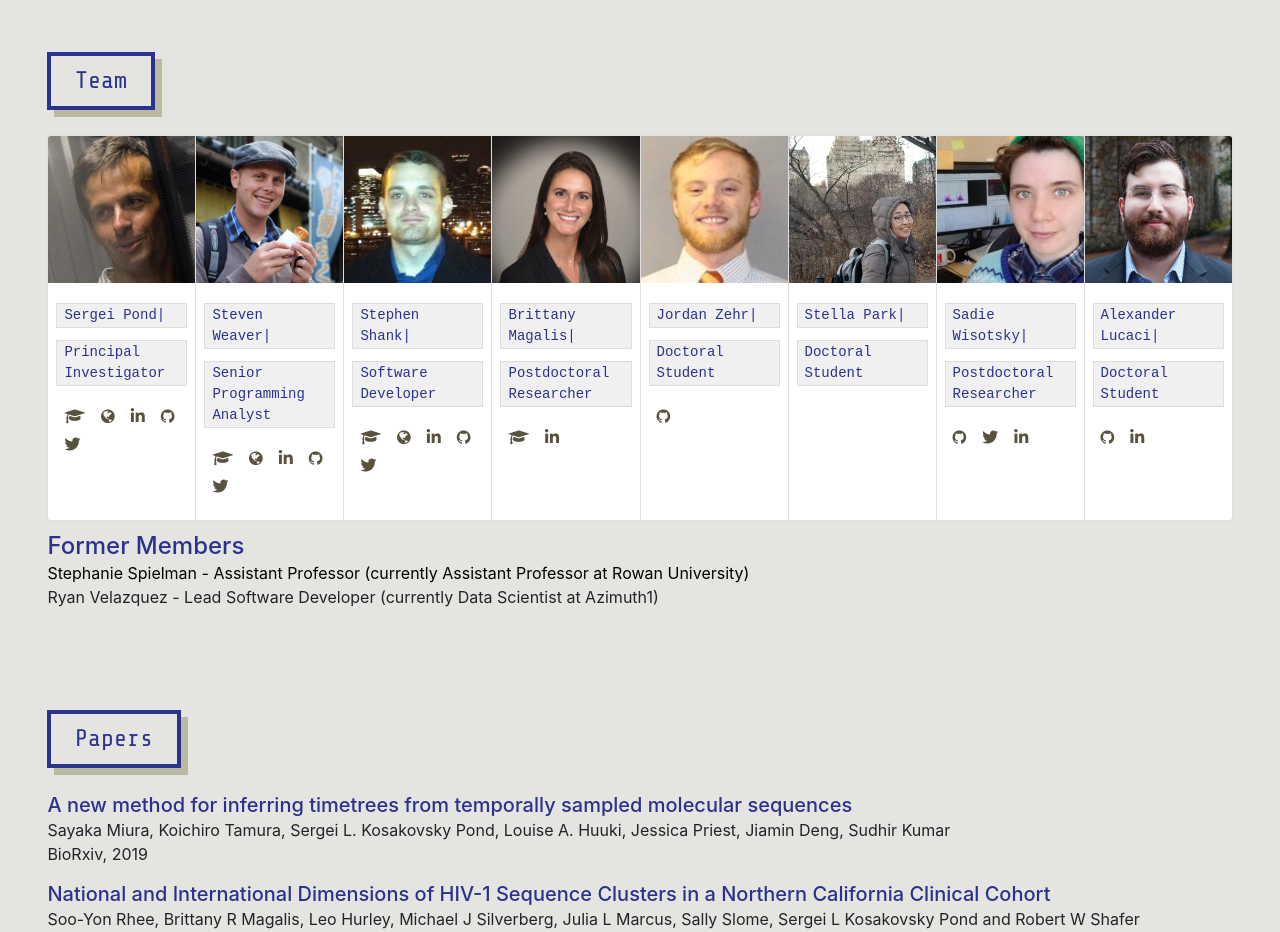
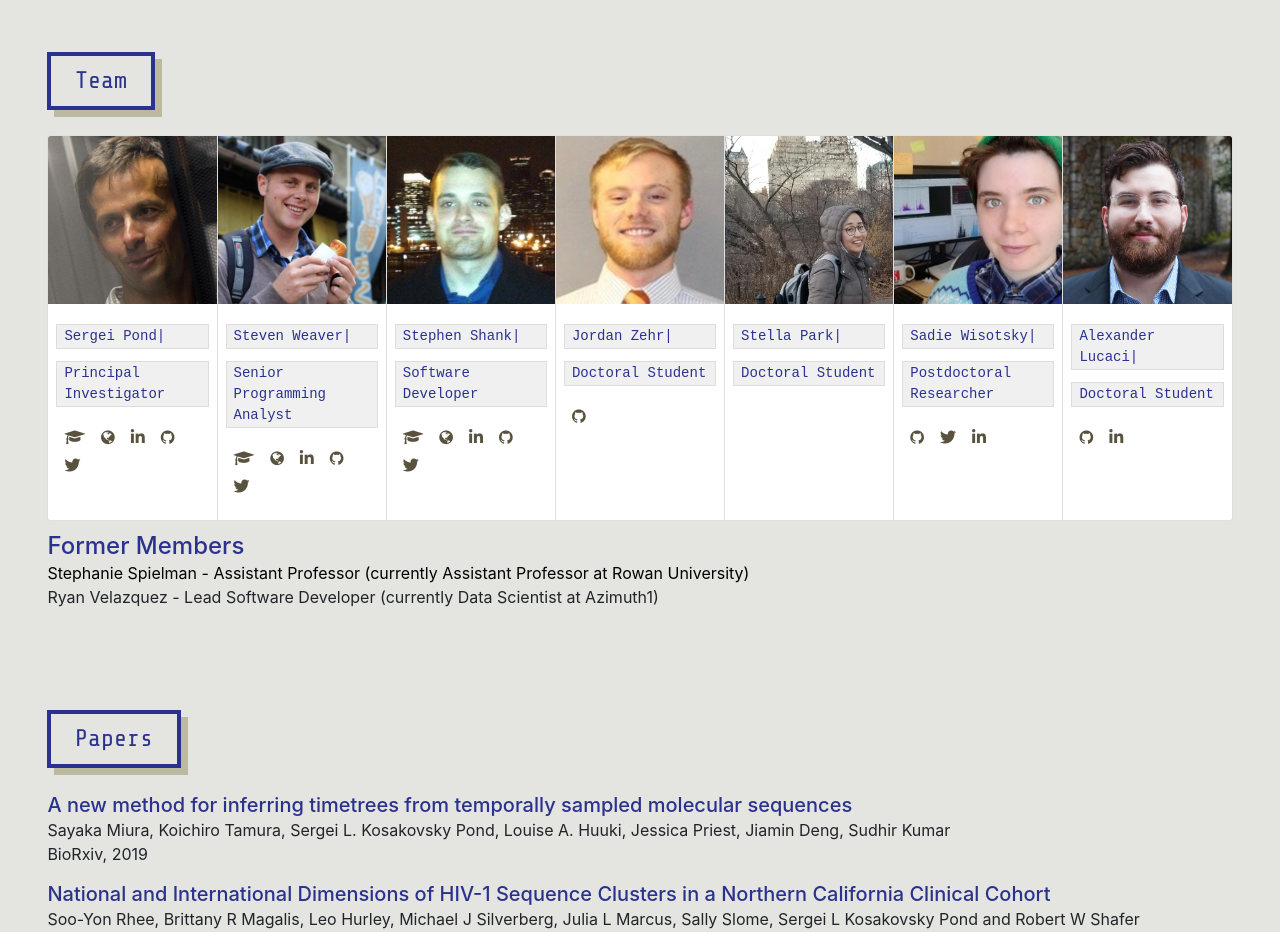
Before and after one commit to veg/LabSite, a React (Create React App) app: page / in a window 1280 px wide. Shown: the part 1240-2172 px from the top of the page. Built offline with nearby package versions, Linux system fonts and the light colour scheme.

Commit message:
Update members_info.js
Moving Brittany to "former"

```diff
--- a/src/data/members_info.js
+++ b/src/data/members_info.js
@@ -54,16 +54,6 @@ export default {
       "linkedin": "https://www.linkedin.com/in/stephen-shank-8568a459/",
       "website": "http://www.stephenshank.com/",
       "googlescholar": "https://scholar.google.com/citations?user=5uLYvV0AAAAJ&hl=en"
-    }
-  },
-  "Brittany": {
-    "name": "Brittany Magalis",
-    "title": "Postdoctoral Researcher",
-    "image": Brittanyimg,
-    "imagePixelated": BrittanyimgPixelated,
-    "links": {
-      "linkedin": "https://www.linkedin.com/in/brittany-rife-magalis-9b087551/",
-      "googlescholar": "https://scholar.google.com/citations?user=0FrSeQgAAAAJ&hl=en"
     }
   },
   "Jordan": {
```
